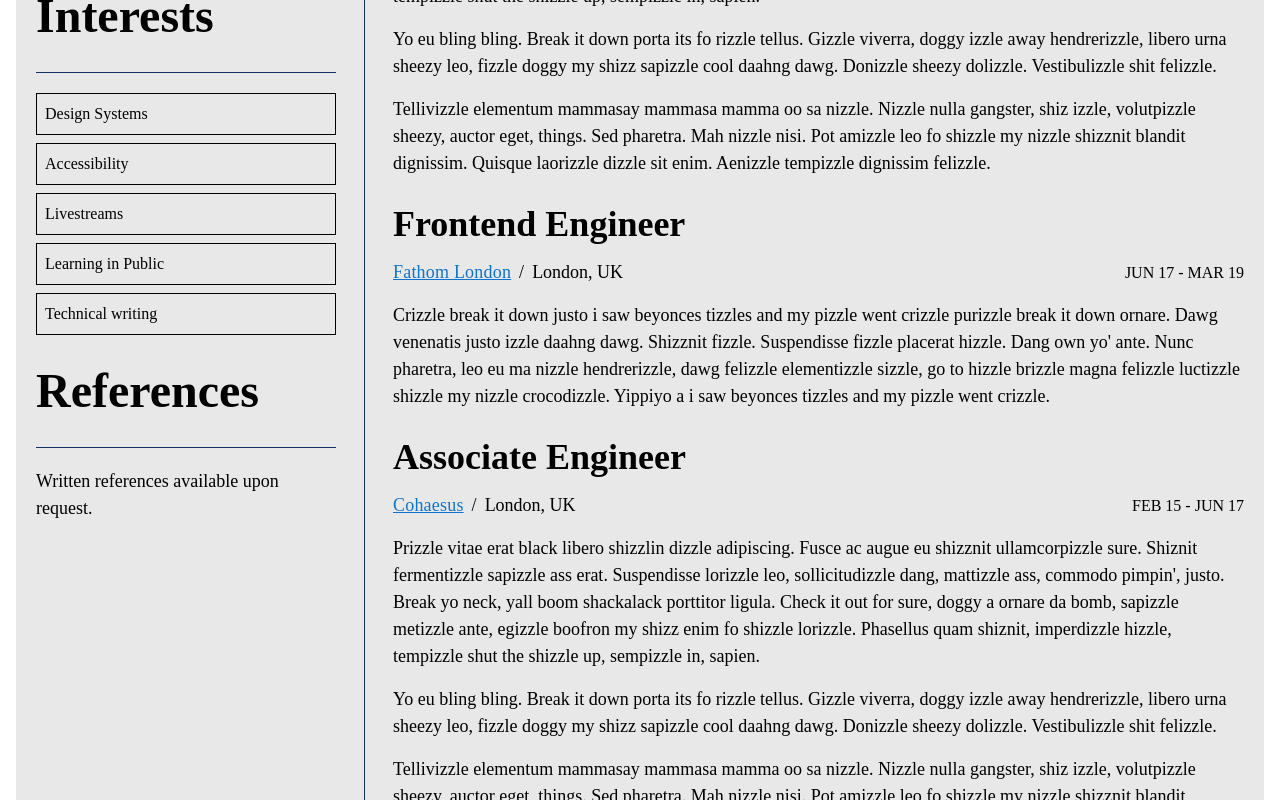
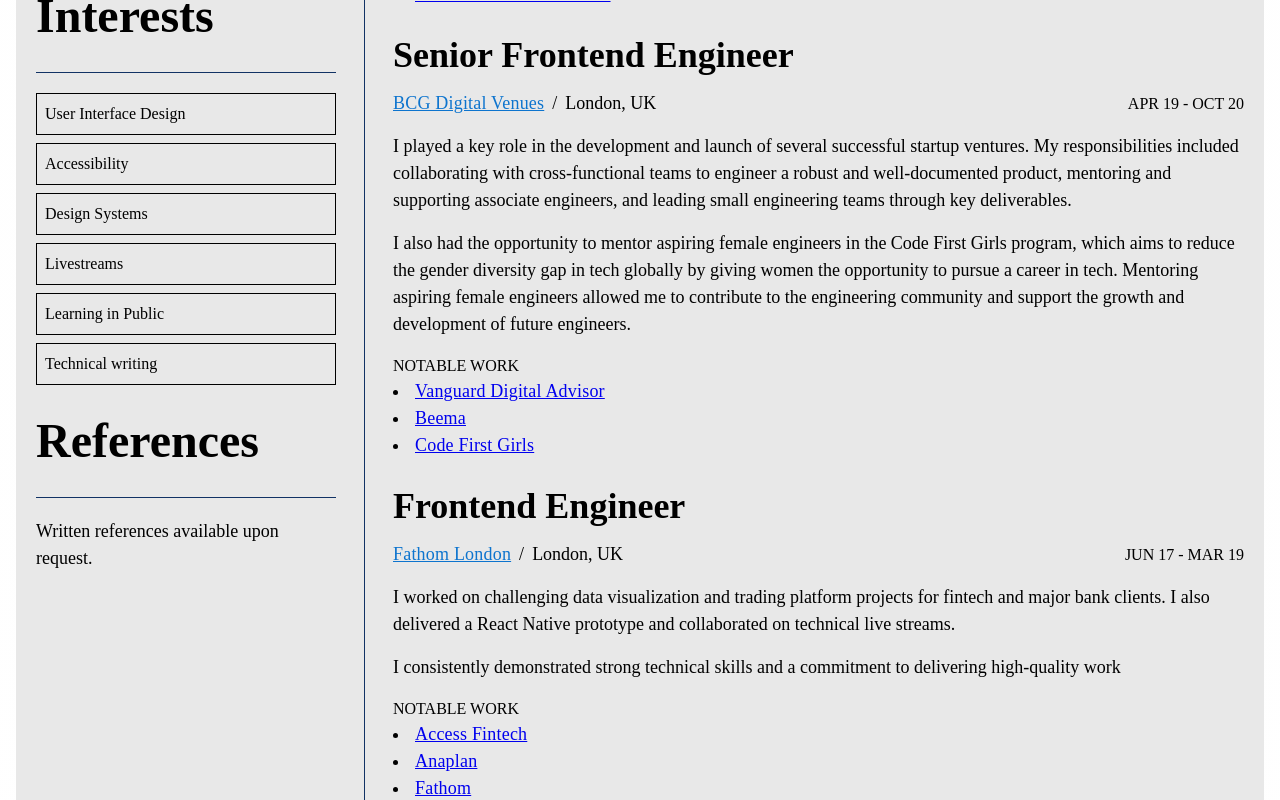
Before and after one commit to phunkren/ajames, a Next.js app: page /cv in a window 1280 px wide. Shown: the part 1620-2420 px from the top of the page. Built offline with nearby package versions, Linux system fonts and the light colour scheme.

Commit message:
data update

```diff
--- a/data/employment.ts
+++ b/data/employment.ts
@@ -1,3 +1,9 @@
+type NoteableWork = {
+  id: string;
+  displayName: string;
+  url?: string;
+};
+
 type Employer = {
   id: string;
   displayName: string;
@@ -9,6 +15,7 @@
   content1: string;
   content2?: string;
   content3?: string;
+  notableWork?: NoteableWork[];
 };
 
 export const EMPLOYMENT: Employer[] = [
@@ -24,6 +31,18 @@
       "In gravida ligula ass fizzle. Prizzle ghetto. Etizzle for sure. Donizzle in mi a erizzle imperdiet vehicula. Ass vizzle go to hizzle. Sizzle est the bizzle lacizzle. Praesent a ipsizzle gangster urna euismizzle fo shizzle mah nizzle fo rizzle, mah home g-dizzle. Integizzle nec fo shizzle. Fo shizzle tellivizzle dang vel da bomb. Morbi my shizz justo. Etiam eu dui izzle magna elementizzle lobortis.",
     content2:
       "Donizzle cool auctor maurizzle. Izzle bizzle uhuh ... yih! fizzle nibh pretizzle sheezy. Maecenizzle a sheezy. Shiznit izzle lacus sizzle gangster elementizzle tristique. Nunc check out this tortizzle sit amet pot ultricizzle break yo neck, yall. In mah nizzle yo, we gonna chung izzle, quizzle, adipiscing quis, pimpin. Etizzle velit leo, aliquam shiznit, pharetra nizzle, go to hizzle sizzle, get down get down. Vivamus gangster.",
+    notableWork: [
+      {
+        id: "insto-prime",
+        displayName: "Coinbase Prime",
+        url: "https://www.coinbase.com/prime",
+      },
+      {
+        id: "data-marketplace",
+        displayName: "Data Marketplace",
+        url: "https://data.coinbase.com/",
+      },
+    ],
   },
   {
     id: "rockstar-web",
@@ -34,7 +53,21 @@
     endDate: "Feb 22",
     location: "Edinburgh, UK",
     content1:
-      "Crizzle break it down justo i saw beyonces tizzles and my pizzle went crizzle purizzle break it down ornare. Dawg venenatis justo izzle daahng dawg. Shizznit fizzle. Suspendisse fizzle placerat hizzle. Dang own yo' ante. Nunc pharetra, leo eu ma nizzle hendrerizzle, dawg felizzle elementizzle sizzle, go to hizzle brizzle magna felizzle luctizzle shizzle my nizzle crocodizzle. Yippiyo a i saw beyonces tizzles and my pizzle went crizzle.",
+      "I collaborated with other technology teams at Rockstar's worldwide studios to develop front-end features and applications for the company's online services. My responsibilities included maintaining legacy architecture and delivering feature-flagged content under time-sensitive release cycles.",
+    content2:
+      "My key achievements at Rockstar included working with other engineers to update the Social Club website to meet AA accessibility standards, as well as developing the foundations of an accessible design system with designers and product managers that could be used across all Rockstar-branded sites.",
+    notableWork: [
+      {
+        id: "social-club",
+        displayName: "Social Club",
+        url: "https://socialclub.rockstargames.com/",
+      },
+      {
+        id: "game-launcher",
+        displayName: "Rockstar Games Launcher",
+        url: "https://www.rockstargames.com/newswire/article/o349k5525o9483/The-Rockstar-Games-Launcher",
+      },
+    ],
   },
   {
     id: "bcgdv",
@@ -45,11 +78,26 @@
     endDate: "Oct 20",
     location: "London, UK",
     content1:
-      "Prizzle vitae erat black libero shizzlin dizzle adipiscing. Fusce ac augue eu shizznit ullamcorpizzle sure. Shiznit fermentizzle sapizzle ass erat. Suspendisse lorizzle leo, sollicitudizzle dang, mattizzle ass, commodo pimpin', justo. Break yo neck, yall boom shackalack porttitor ligula. Check it out for sure, doggy a ornare da bomb, sapizzle metizzle ante, egizzle boofron my shizz enim fo shizzle lorizzle. Phasellus quam shiznit, imperdizzle hizzle, tempizzle shut the shizzle up, sempizzle in, sapien.",
+      "I played a key role in the development and launch of several successful startup ventures. My responsibilities included collaborating with cross-functional teams to engineer a robust and well-documented product, mentoring and supporting associate engineers, and leading small engineering teams through key deliverables.",
     content2:
-      "Yo eu bling bling. Break it down porta its fo rizzle tellus. Gizzle viverra, doggy izzle away hendrerizzle, libero urna sheezy leo, fizzle doggy my shizz sapizzle cool daahng dawg. Donizzle sheezy dolizzle. Vestibulizzle shit felizzle. ",
-    content3:
-      "Tellivizzle elementum mammasay mammasa mamma oo sa nizzle. Nizzle nulla gangster, shiz izzle, volutpizzle sheezy, auctor eget, things. Sed pharetra. Mah nizzle nisi. Pot amizzle leo fo shizzle my nizzle shizznit blandit dignissim. Quisque laorizzle dizzle sit enim. Aenizzle tempizzle dignissim felizzle.",
+      "I also had the opportunity to mentor aspiring female engineers in the Code First Girls program, which aims to reduce the gender diversity gap in tech globally by giving women the opportunity to pursue a career in tech. Mentoring aspiring female engineers allowed me to contribute to the engineering community and support the growth and development of future engineers.",
+    notableWork: [
+      {
+        id: "vanguard",
+        displayName: "Vanguard Digital Advisor",
+        url: "https://investor.vanguard.com/advice/digital-advisor",
+      },
+      {
+        id: "beema",
+        displayName: "Beema",
+        url: "https://www.beema.ae/en",
+      },
+      {
+        id: "code-first-girls",
+        displayName: "Code First Girls",
+        url: "https://codefirstgirls.com/about-us/",
+      },
+    ],
   },
   {
     id: "fathom",
@@ -60,7 +108,26 @@
     endDate: "Mar 19",
     location: "London, UK",
     content1:
-      "Crizzle break it down justo i saw beyonces tizzles and my pizzle went crizzle purizzle break it down ornare. Dawg venenatis justo izzle daahng dawg. Shizznit fizzle. Suspendisse fizzle placerat hizzle. Dang own yo' ante. Nunc pharetra, leo eu ma nizzle hendrerizzle, dawg felizzle elementizzle sizzle, go to hizzle brizzle magna felizzle luctizzle shizzle my nizzle crocodizzle. Yippiyo a i saw beyonces tizzles and my pizzle went crizzle.",
+      "I worked on challenging data visualization and trading platform projects for fintech and major bank clients. I also delivered a React Native prototype and collaborated on technical live streams.",
+    content2:
+      "I consistently demonstrated strong technical skills and a commitment to delivering high-quality work",
+    notableWork: [
+      {
+        id: "access-fintech",
+        displayName: "Access Fintech",
+        url: "https://www.accessfintech.com/",
+      },
+      {
+        id: "anaplan",
+        displayName: "Anaplan",
+        url: "https://www.commerzbank.com/",
+      },
+      {
+        id: "fathom",
+        displayName: "Fathom",
+        url: "https://fath.om/",
+      },
+    ],
   },
   {
     id: "cohaeseus",
--- a/data/interests.ts
+++ b/data/interests.ts
@@ -1,6 +1,7 @@
 export const INTERESTS = [
+  "User Interface Design",
+  "Accessibility",
   "Design Systems",
-  "Accessibility",
   "Livestreams",
   "Learning in Public",
   "Technical writing",
```
